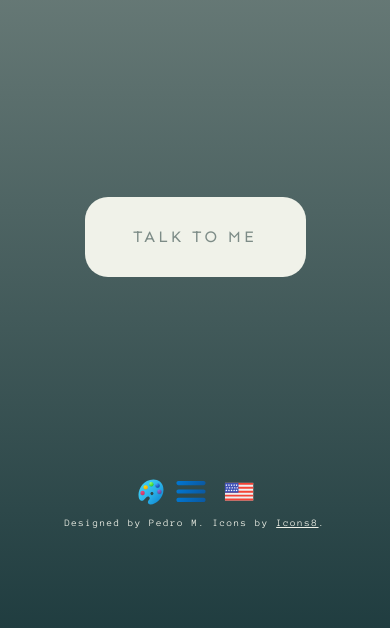
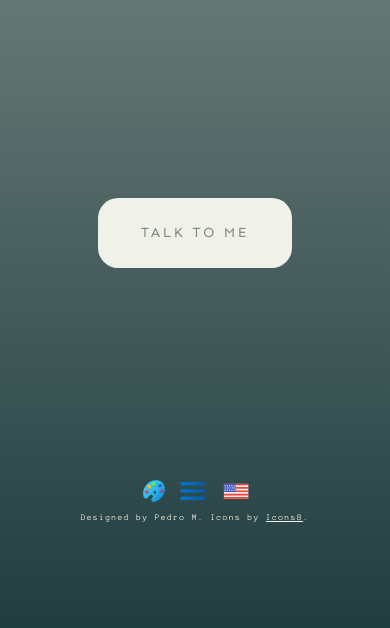
Before and after one commit to PedroMarineli/portfolio, a plain HTML site: page index.html in a window 390 px wide. Shown: the part 216-844 px from the top of the page. Drawn offline with Linux system fonts and the light colour scheme; a web font is replaced by a local one.

Commit message:
responsivity

```diff
--- a/index.html
+++ b/index.html
@@ -10,6 +10,7 @@
         <link rel="stylesheet" href="styles/titleMain.css">
         <link rel="stylesheet" href="styles/footer.css">
         <link rel="stylesheet" href="styles/buttonMain.css">
+        <link rel="stylesheet" href="styles/responsivity.css">
         <script type="module" src="scripts/menuClick.js"></script>
         <script type="module" src="scripts/translationClick.js"></script>
         <script type="module" src="scripts/translationCheck.js"></script>
--- a/scripts/menuClick.js
+++ b/scripts/menuClick.js
@@ -6,5 +6,6 @@ button.addEventListener("click", (event)=> {
     button.style.display = "none"
     footer.forEach(item => item.style.display = "block")
     itens.style.display ="flex"
+    itens.style.gap = 0.5 + 'rem'
     itens.classList.add("menu__click__animation")
 })
--- a/scripts/translate.js
+++ b/scripts/translate.js
@@ -26,9 +26,11 @@ function translate(){
                 item.textContent = translationsBR[key]
             }
         })
-        const div = document.querySelectorAll(".footer__itens__child").forEach(div =>{
-            div.style.flexWrap = "wrap"
-        })
+        if(window.innerWidth < 768){
+            const div = document.querySelectorAll(".footer__itens__child").forEach(div =>{
+                div.style.flexWrap = "wrap"
+            })
+        }
     } else{
         button.setAttribute("src", "icons/usa.svg")
         document.querySelectorAll("[tr-data]").forEach(item => {
--- a/styles/footer.css
+++ b/styles/footer.css
@@ -7,6 +7,7 @@
     cursor: pointer;
     animation-name: animation-bt-footer;
     animation-duration: 3s;
+    animation-iteration-count: infinite;
 }
 
 @keyframes animation-bt-footer {
@@ -44,6 +45,8 @@
     font-size: 0.813rem;
     text-decoration: underline;
     width: auto;
+    gap: 0.3rem;
+    text-underline-offset: 0.11rem;
 }
 
 .menu__bt__footer{
@@ -58,7 +61,6 @@
 .footer__itens{
     display: flex;
     flex-direction: row;
-    gap: 0.5rem;
     align-items: center;
     overflow: hidden;
     white-space: nowrap;
--- /dev/null
+++ b/styles/responsivity.css
@@ -0,0 +1,41 @@
+/* S mobile*/
+@media (min-width: 0px) {
+    html{
+       font-size: 12px;
+    }
+}
+
+/* M mobile*/
+@media (min-width: 375px) {
+    html{
+       font-size: 14px;
+    }
+}
+
+/* tablet */
+@media (min-width: 728px) {
+    html{
+       font-size: 16px;
+    }
+}
+
+/* laptop */
+@media (min-width: 1024px) {
+    html{
+       font-size: 17px;
+    }
+}
+
+/* L laptop */
+@media (min-width: 1440px) {
+    html{
+       font-size: 19px;
+    }
+}
+
+/* 4k */
+@media (min-width: 2560px) {
+    html{
+       font-size: 23px;
+    }
+}
```
